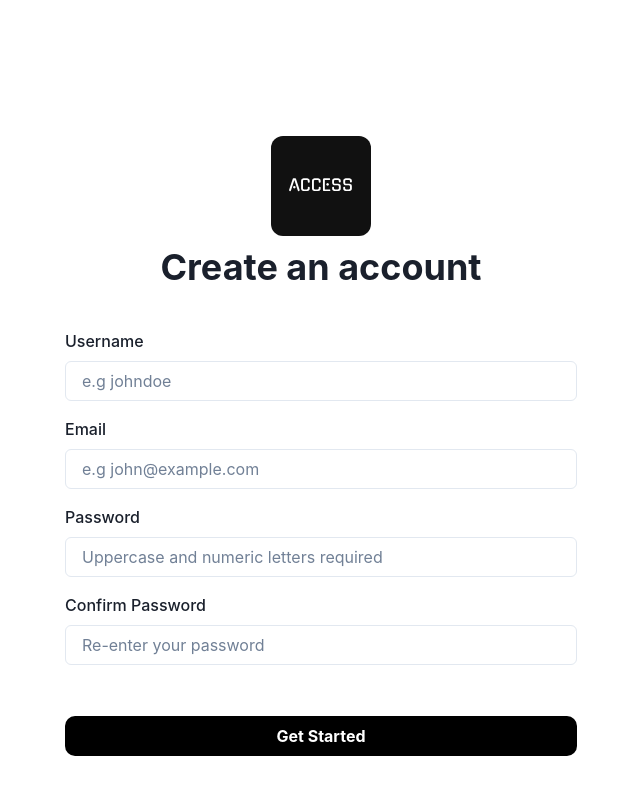
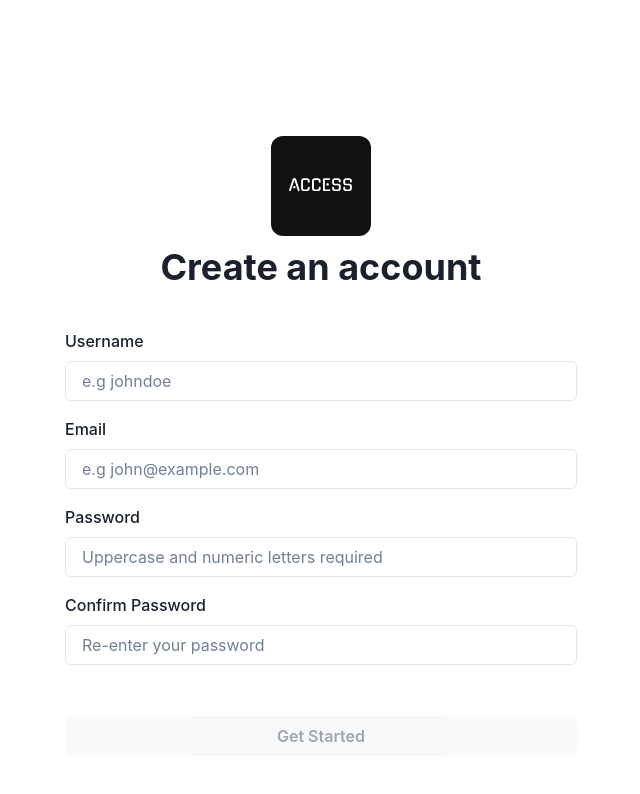
Before and after one commit to Prakhar896/Access, a React (Vite) app in the folder frontend/: page /signup in a window 1280 px wide. Shown: the top 794 px of the page, without its empty margins (319-959 px from the left). Built offline with nearby package versions, Linux system fonts and the light colour scheme; no server answers.

Commit message:
added buttonDisabled parameter

```diff
--- a/frontend/src/pages/SignUp.jsx
+++ b/frontend/src/pages/SignUp.jsx
@@ -31,6 +31,8 @@ function SignUp() {
                 /^(([^<>()[\]\\.,;:\s@"]+(\.[^<>()[\]\\.,;:\s@"]+)*)|.(".+"))@((\[[0-9]{1,3}\.[0-9]{1,3}\.[0-9]{1,3}\.[0-9]{1,3}\])|(([a-zA-Z\-0-9]+\.)+[a-zA-Z]{2,}))$/
             );
     };
+
+    const buttonDisabled = !usernameInput || !email || !password || !confirmPassword;
 
     const requestOTP = () => {
         if (!usernameInput || !email || !password || !confirmPassword) {
@@ -139,7 +141,7 @@ function SignUp() {
                             <Input placeholder='Re-enter your password' type='password' value={confirmPassword} onChange={handleConfirmPasswordChange} required />
                         </FormControl>
                     </VStack>
-                    <Button variant={'Default'} w={{ base: 'xs', md: 'md', lg: 'lg' }} mt={'10%'} onClick={requestOTP} isLoading={requestOTPLoading}>Get Started</Button>
+                    <Button variant={!buttonDisabled ? 'Default': 'solid'} w={{ base: 'xs', md: 'md', lg: 'lg' }} mt={'10%'} onClick={requestOTP} isDisabled={buttonDisabled} isLoading={requestOTPLoading}>Get Started</Button>
                 </Box>
                 <Spacer />
             </Box>
```
